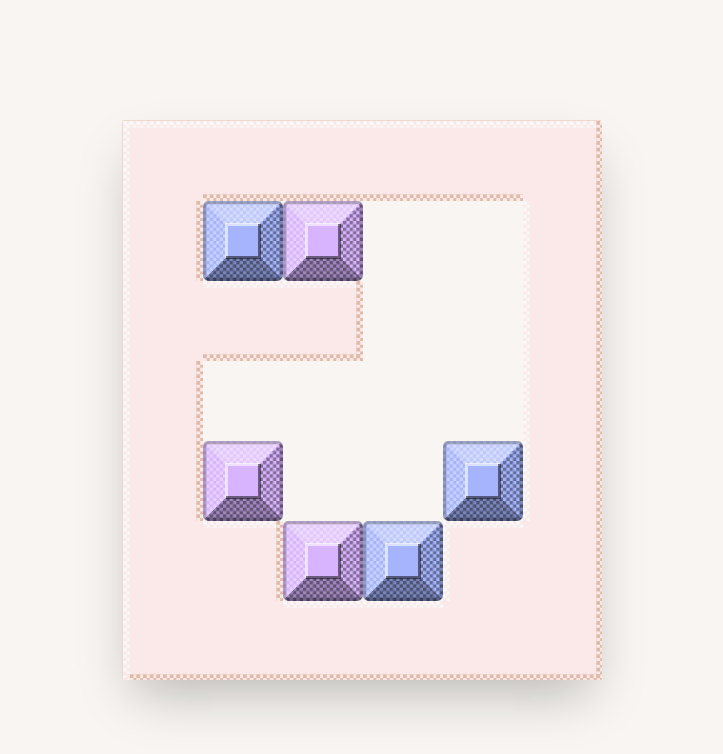
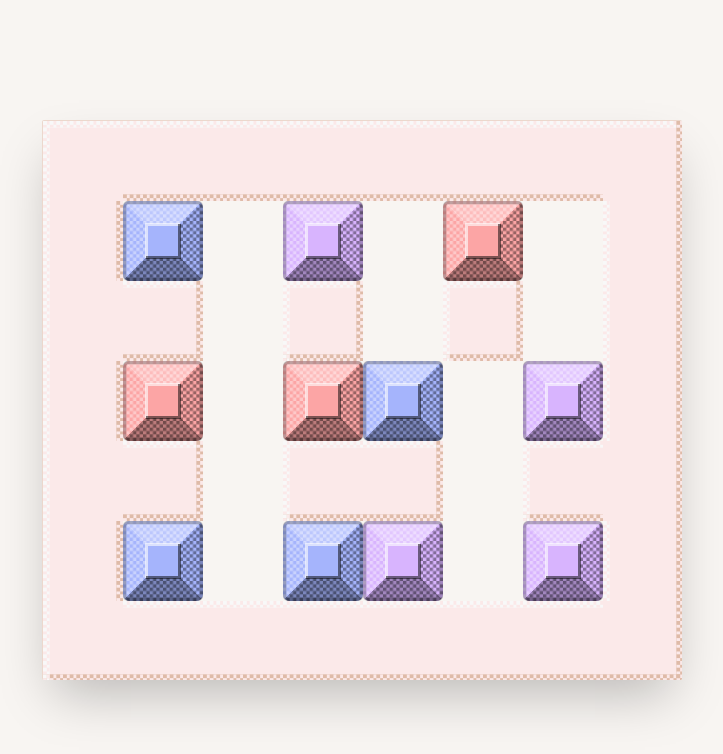
Before and after one commit to exoup/react-vexed, a React (Vite) app: page / in a window 1280 px wide. Shown: the top 754 px of the page, without its empty margins (278-1001 px from the left). Built offline with nearby package versions, Linux system fonts and the light colour scheme.

Commit message:
Animation fix

```diff
--- a/src/components/Game/Board.tsx
+++ b/src/components/Game/Board.tsx
@@ -16,13 +16,13 @@ import {
 } from "@/util/board";
 
 const levelMap = [
-    [1, 1, 1, 1, 1, 1],
-    [1, 7, 8, 0, 0, 1],
-    [1, 1, 1, 0, 0, 1],
-    [1, 0, 0, 0, 0, 1],
-    [1, 8, 0, 0, 7, 1],
-    [1, 1, 8, 7, 1, 1],
-    [1, 1, 1, 1, 1, 1],
+    [1, 1, 1, 1, 1, 1, 1, 1],
+    [1, 7, 0, 8, 0, 9, 0, 1],
+    [1, 1, 0, 1, 0, 1, 0, 1],
+    [1, 9, 0, 9, 7, 0, 8, 1],
+    [1, 1, 0, 1, 1, 0, 1, 1],
+    [1, 7, 0, 7, 8, 0, 8, 1],
+    [1, 1, 1, 1, 1, 1, 1, 1],
 ];
 
 const boundaryLevelMap = levelMap.map((row) =>
--- a/src/components/Game/GemBlock.tsx
+++ b/src/components/Game/GemBlock.tsx
@@ -188,7 +188,7 @@ export const GemBlock: React.FC<GemBlockProps> = ({
       <div
         className={cn(
           "h-full w-full",
-          isClearing && "animate-[gem-clear_320ms_cubic-bezier(0.22,1,0.36,1)_forwards]",
+          isClearing && "animate-gem-clear",
         )}
         onAnimationEnd={handleAnimationEnd}
       >
--- a/src/index.css
+++ b/src/index.css
@@ -5,6 +5,7 @@
 @custom-variant dark (&:is(.dark *));
 
 @theme inline {
+  --animate-gem-clear: gem-clear 240ms cubic-bezier(0.22,1,0.36,1) forwards;
   --color-game-background: var(--game-background);
   --color-boundary-border: var(--border);
   --color-boundary-edge: var(--edge);
@@ -130,22 +131,19 @@
   }
 }
 
-@keyframes gem-clear {
+  @keyframes gem-clear {
   0% {
-    opacity: 1;
     transform: scale(1) rotate(0deg);
     filter: brightness(1);
   }
 
   50% {
-    opacity: 1;
-    transform: scale(1.12) rotate(-10deg);
+    transform: scale(1.12) rotate(-5deg);
     filter: brightness(1.15);
   }
 
   100% {
-    opacity: 0;
-    transform: scale(0.2) rotate(12deg);
+    transform: scale(1.2) rotate(12deg);
     filter: brightness(1.35);
   }
 }
```
